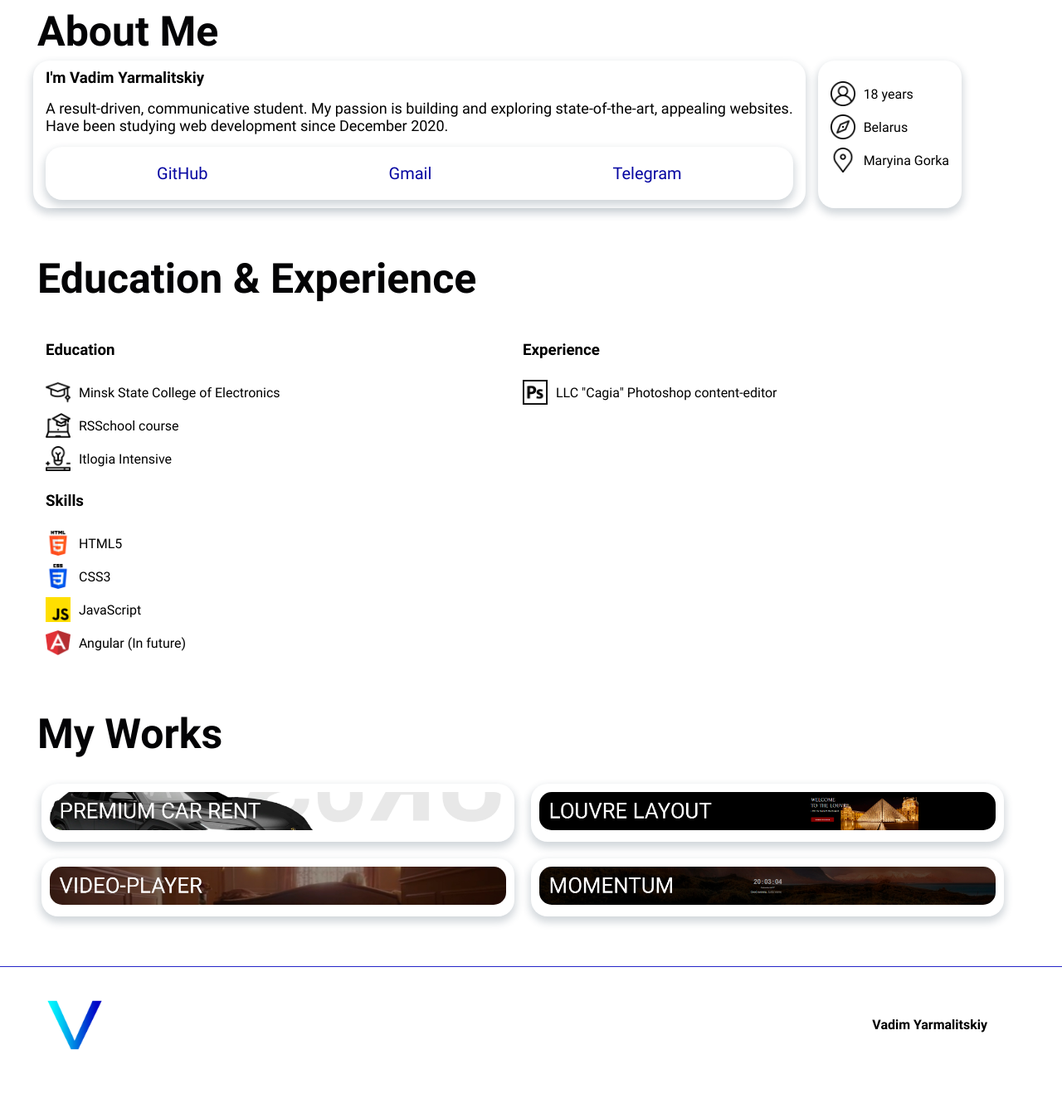
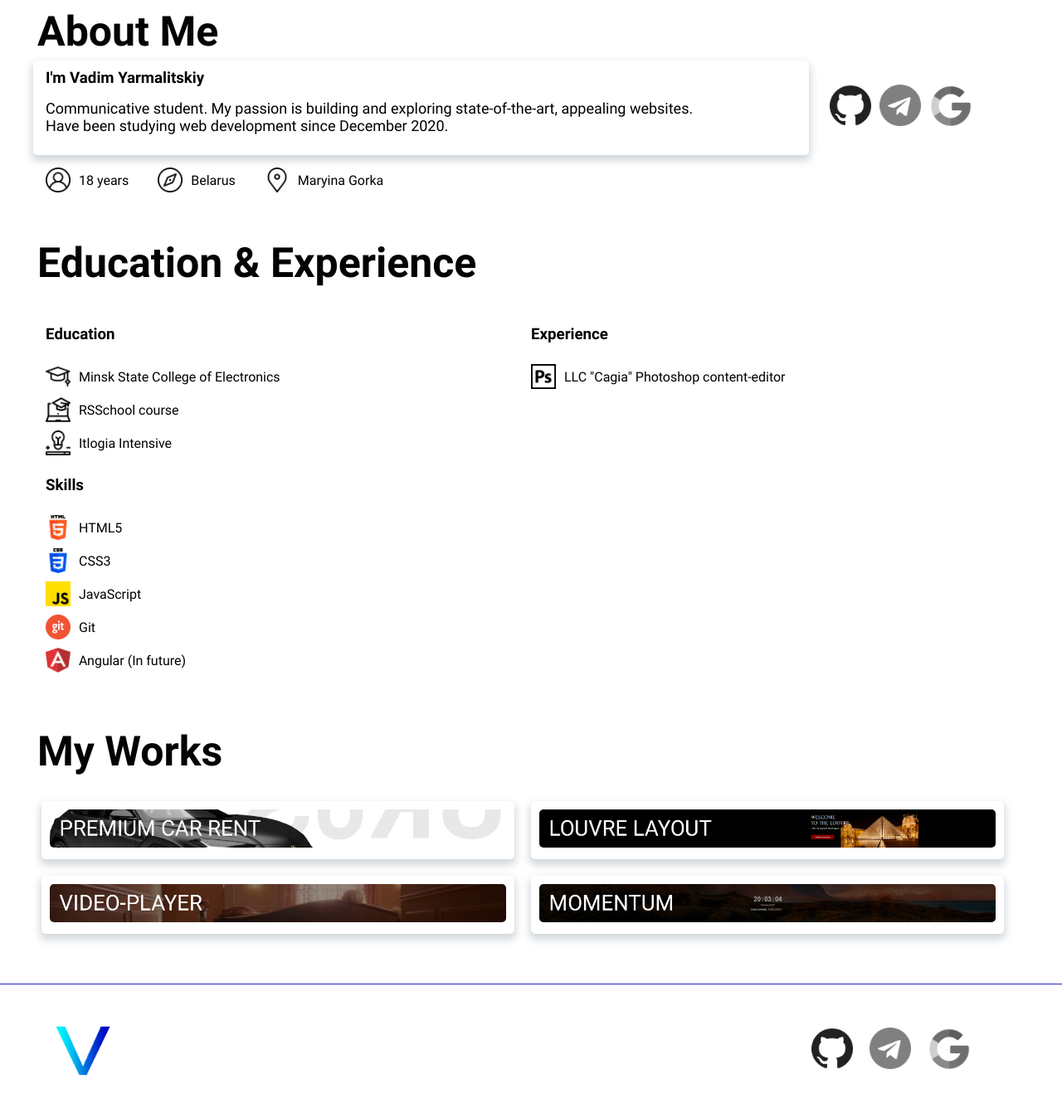
Before and after one commit to MintFuze/resume, a plain HTML site: page index.html in a window 1280 px wide. Shown: the part 998-2334 px from the top of the page at 83% size. Before the commit the page ends 2304 px from the top, so only its background shows below. Drawn offline with Linux system fonts and the light colour scheme.

Commit message:
update cv

```diff
--- a/index.html
+++ b/index.html
@@ -58,43 +58,46 @@
         </div>
 
         <div class="main-about-me">
-            <div class="first-column">
+            <div class="first-box">
 
                 <div class="box">
                     <h3>I'm Vadim Yarmalitskiy</h3>
-                    <div class="sub-text">A result-driven, communicative student. My passion is building and exploring
+                    <div class="sub-text">Communicative student. My passion is building and exploring
                         state-of-the-art, appealing websites.
                         <p>Have been studying web development since December 2020.</p>
                     </div>
-                    <div class="box">
+
+                </div>
+            </div>
+            <div class="link-box">
                 <div class="link-list">
                     <ul>
                         <li class="list-item">
-                                    <a title="GitHub" href="https://github.com/MintFuze" target="_blank" class="link">
-                                        GitHub
+                            <a title="GitHub" href="https://github.com/MintFuze" target="_blank" class="logo-link">
+                                <img src="./images/github.png" alt="GitHub" class="list-text-logo-img github">
+                            </a>
+                        </li>
+
+                        <li class="list-item"><a title="Telegram" href="https://tgme.pro/killjoy222"
+                                                 target="_blank" class="logo-link">
+                            <img src="./images/telegram.png" alt="Telegram" class="list-text-logo-img telegram">
                         </a>
                         </li>
 
                         <li class="list-item">
-                                    <a title="Gmail" href="mailto:vadim801vadim@gmail.com" class="link">
-                                        Gmail
+                            <a title="Gmail" href="mailto:vadim801vadim@gmail.com" class="logo-link">
+                                <img src="./images/google.png" alt="Gmail" class="list-text-logo-img gmail">
                             </a>
                         </li>
 
-                                <li class="list-item"><a title="Telegram" href="https://tgme.pro/killjoy222"
-                                                         target="_blank" class="link">
-                                    Telegram
-                                </a>
-                                </li>
+
                     </ul>
                 </div>
             </div>
-                </div>
+            <div class="second-box">
 
-            </div>
-            <div class="box">
-                <div class="about-me-list">
-                    <ul>
+                <div>
+                    <ul class="about-me-list">
                         <li class="list-item">
                             <img src="./images/user.png" alt="My age" class="list-logo-img">
                             18 years
@@ -107,7 +110,10 @@
                         </li>
                     </ul>
                 </div>
+
+
         </div>
+
 
         </div>
     </div>
@@ -167,9 +173,14 @@
                                 JavaScript
                             </li>
                             <li class="list-item">
+                                <img src="./images/git.png" alt="git" class="list-logo-img">
+                                Git
+                            </li>
+                            <li class="list-item">
                                 <img src="./images/angular.png" alt="angular" class="list-logo-img">
                                 Angular (In future)
                             </li>
+
                         </ul>
                     </div>
                 </div>
@@ -218,7 +229,32 @@
         <div class="logo">
             <img src="./images/logo.png" alt="logo">
         </div>
-        <div class="name">Vadim Yarmalitskiy</div>
+            <div class="link-box">
+                <div class="link-list">
+                    <ul>
+                        <li class="list-item">
+                            <a title="GitHub" href="https://github.com/MintFuze" target="_blank" class="logo-link">
+                                <img src="./images/github.png" alt="GitHub" class="list-text-logo-img github">
+                            </a>
+                        </li>
+
+                        <li class="list-item"><a title="Telegram" href="https://tgme.pro/killjoy222"
+                                                 target="_blank" class="logo-link">
+                            <img src="./images/telegram.png" alt="Telegram" class="list-text-logo-img telegram">
+                        </a>
+                        </li>
+
+                        <li class="list-item">
+                            <a title="Gmail" href="mailto:vadim801vadim@gmail.com" class="logo-link">
+                                <img src="./images/google.png" alt="Gmail" class="list-text-logo-img gmail">
+                            </a>
+                        </li>
+
+
+                    </ul>
+                </div>
+            </div>
+<!--        <div class="name">Vadim Yarmalitskiy</div>-->
         </div>
     </div>
 </footer>
--- a/styles/style.css
+++ b/styles/style.css
@@ -102,16 +102,12 @@ body {
     width: 334px;
     height: 64px;
     background: #030305;
-    border: 0;
-    box-sizing: border-box;
-    text-align: center;
+    border-radius: 5px;
     font-weight: bold;
     font-size: 16px;
-    line-height: 150%;
-    letter-spacing: 0.02em;
-    text-transform: uppercase;
     color: #FFFFFF;
     transition: all 0.1s linear;
+
 }
 
 .button:hover{
@@ -143,7 +139,7 @@ body {
 
 .box{
     box-shadow: 0 5px 10px 2px rgba(34, 60, 80, 0.2);
-    border-radius: 20px;
+    border-radius: 5px;
     padding: 10px 15px 10px 15px;
 }
 
@@ -156,9 +152,11 @@ body {
 .box:nth-child(1)
 {
     margin-right: 15px;
+    width: 905px;
 }
 
-.first-column
+
+.first-box
 {
     max-width: 950px;
 }
@@ -167,6 +165,13 @@ body {
 .main-about-me{
     display: flex;
     margin-bottom: 50px;
+    flex-wrap: wrap;
+}
+
+.link-box
+{
+    display: flex;
+    align-items: center;
 }
 
 .link-list{
@@ -175,7 +180,6 @@ body {
 
 .link-list ul{
     display: flex;
-    justify-content: space-around;
 }
 
 .link{
@@ -194,16 +198,18 @@ body {
     transition: all 0.1s linear;
 }
 
+
 .about-me-list
 {
     margin-top: 15px;
+    display: flex;
 }
 
 .about-me-list li {
 
     display: flex;
     align-items: center;
-    margin-bottom: 10px;
+    margin: 0 20px 0 15px;
 }
 
 
@@ -222,6 +228,7 @@ body {
     margin: 40px 0 50px 0;
     display: flex;
     flex-wrap: wrap;
+    justify-content: space-between;
 
 }
 
@@ -298,7 +305,16 @@ body {
 {
     width: 550px;
     margin: 10px;
-    border-radius: 15px;
+    border-radius: 5px;
+
+}
+
+.project-box{
+    transition: all 0.2s linear;
+}
+
+.project-box:hover{
+    transform: scale(1.04);
 
 }
 
@@ -314,7 +330,7 @@ body {
 
 .project-box{
     box-shadow: 0 5px 10px 2px rgba(34, 60, 80, 0.2);
-    border-radius: 20px;
+    border-radius: 5px;
     margin: 10px;
 }
 
@@ -331,7 +347,51 @@ footer{
     max-width: 1150px;
 }
 
+.main-footer img {
+    margin:10px;
+}
+.main-footer .link-box {
+    margin: 0 0 0 50px;
+
+}
+
 .name{
     text-align: end;
     font-weight: bold;
 }
+
+.list-text-logo-img{
+    width: 50px;
+    height: 50px;
+}
+.github{
+    filter: grayscale(100%);
+    transition: all 0.1s linear;
+}
+
+.github:hover{
+    filter: none;
+    transform: scale(1.15);
+}
+
+.telegram{
+    filter: grayscale(100%);
+    transition: all 0.1s linear;
+}
+
+.telegram:hover{
+    filter: none;
+    transform: scale(1.15);
+}
+
+.gmail{
+    width: 52px;
+    height: 52px;
+    filter: grayscale(100%);
+    transition: all 0.1s linear;
+}
+
+.gmail:hover{
+    filter: none;
+    transform: scale(1.15);
+}
```
Also changed, not shown: images/git.png (added), images/github.png (added), images/google.png (added), images/telegram.png (added). Lines whose indentation alone changed are shown as unchanged.
